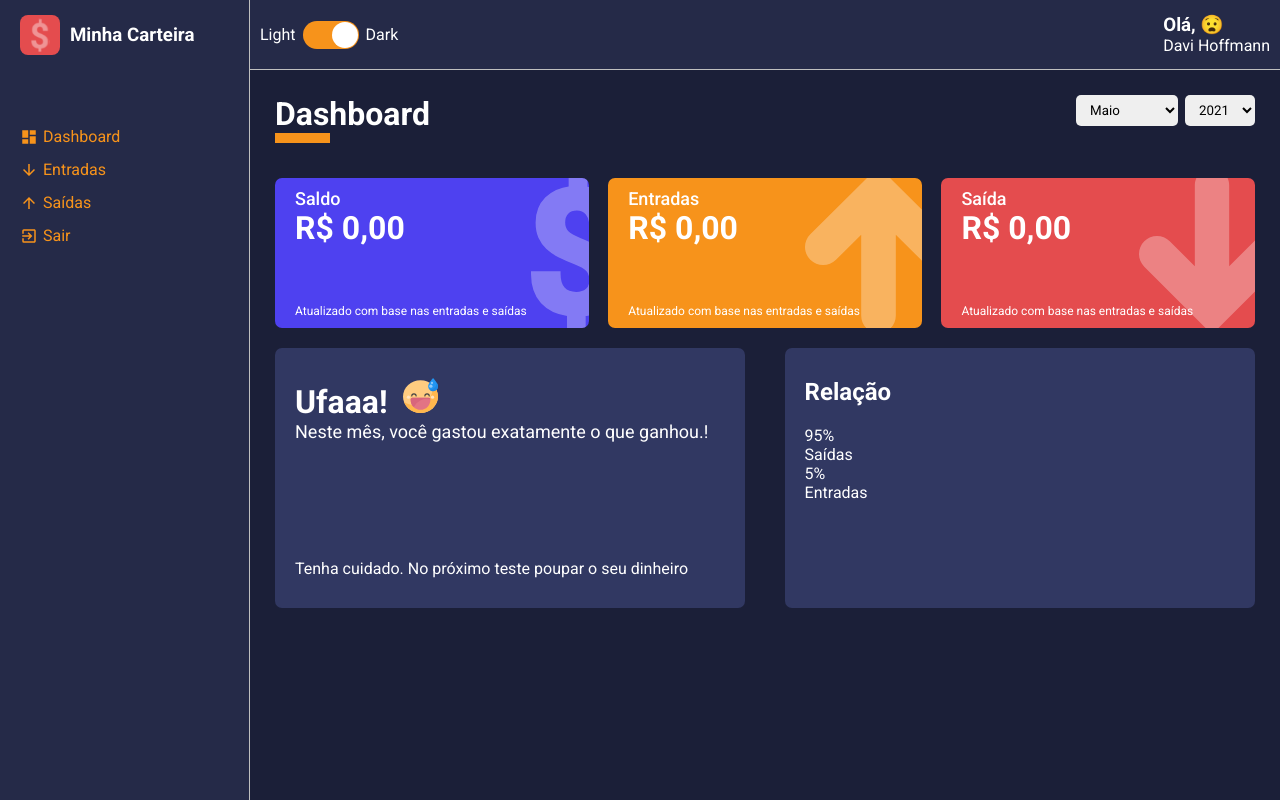
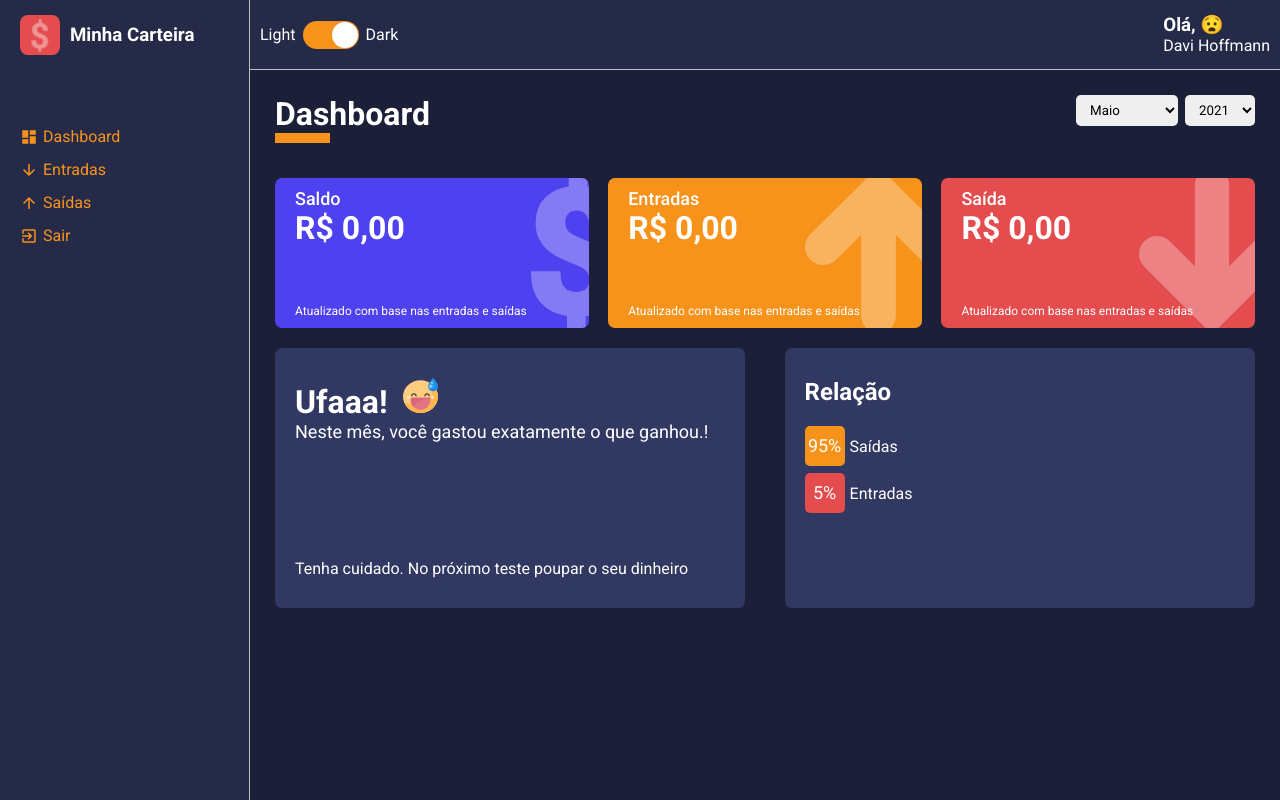
Before and after one commit to davihoffmann/minha-carteira-web, a React (Create React App) app: page /dashboard in a window 1280 px wide. Built offline with nearby package versions, Linux system fonts and the light colour scheme.

Commit message:
finalizada estilização da legenda do gráfico de pizza

```diff
--- a/src/components/PieChart/index.tsx
+++ b/src/components/PieChart/index.tsx
@@ -9,11 +9,11 @@ export default function PieChart(): ReactElement {
             <SideLeft>
                 <h2>Relação</h2>
                 <LegendContainer>
-                    <Legend>
+                    <Legend color="#f7931b">
                         <div>95%</div>
                         <span>Saídas</span>
                     </Legend>
-                    <Legend>
+                    <Legend color="#e44c4e">
                         <div>5%</div>
                         <span>Entradas</span>
                     </Legend>
--- a/src/components/PieChart/styles.ts
+++ b/src/components/PieChart/styles.ts
@@ -1,14 +1,15 @@
 import styled from 'styled-components';
+
+interface ILegendProps {
+    color: string;
+}
 
 export const Container = styled.div`
     width: 48%;
     height: 260px;
-
     margin: 10px 0;
-
     background-color: ${props => props.theme.colors.tertiary};
     color: ${props => props.theme.colors.white};
-
     border-radius: 7px;
     display: flex;
 `;
@@ -23,8 +24,44 @@ export const SideLeft = styled.aside`
 
 export const LegendContainer = styled.ul`
     list-style: none;
+
+    max-height: 175px;
+    padding-right: 15px;
+    overflow-y: scroll;
+
+    ::-webkit-scrollbar {
+        width: 10px;
+    }
+
+    ::-webkit-scrollbar-thumb {
+        background-color: ${props => props.theme.colors.secondary};
+        border-radius: 10px;
+    }
+
+    ::-webkit-scrollbar-track {
+        background-color: ${props => props.theme.colors.tertiary};
+    }
 `;
 
-export const Legend = styled.li``;
+export const Legend = styled.li<ILegendProps>`
+    display: flex;
+    align-items: center;
+    margin-bottom: 7px;
+
+    > div {
+        background-color: ${props => props.color};
+
+        width: 40px;
+        height: 40px;
+        border-radius: 5px;
+        font-size: 18px;
+        text-align: center;
+        line-height: 40px;
+    }
+
+    > span {
+        margin-left: 5px;
+    }
+`;
 
 export const SideRight = styled.main``;
```
